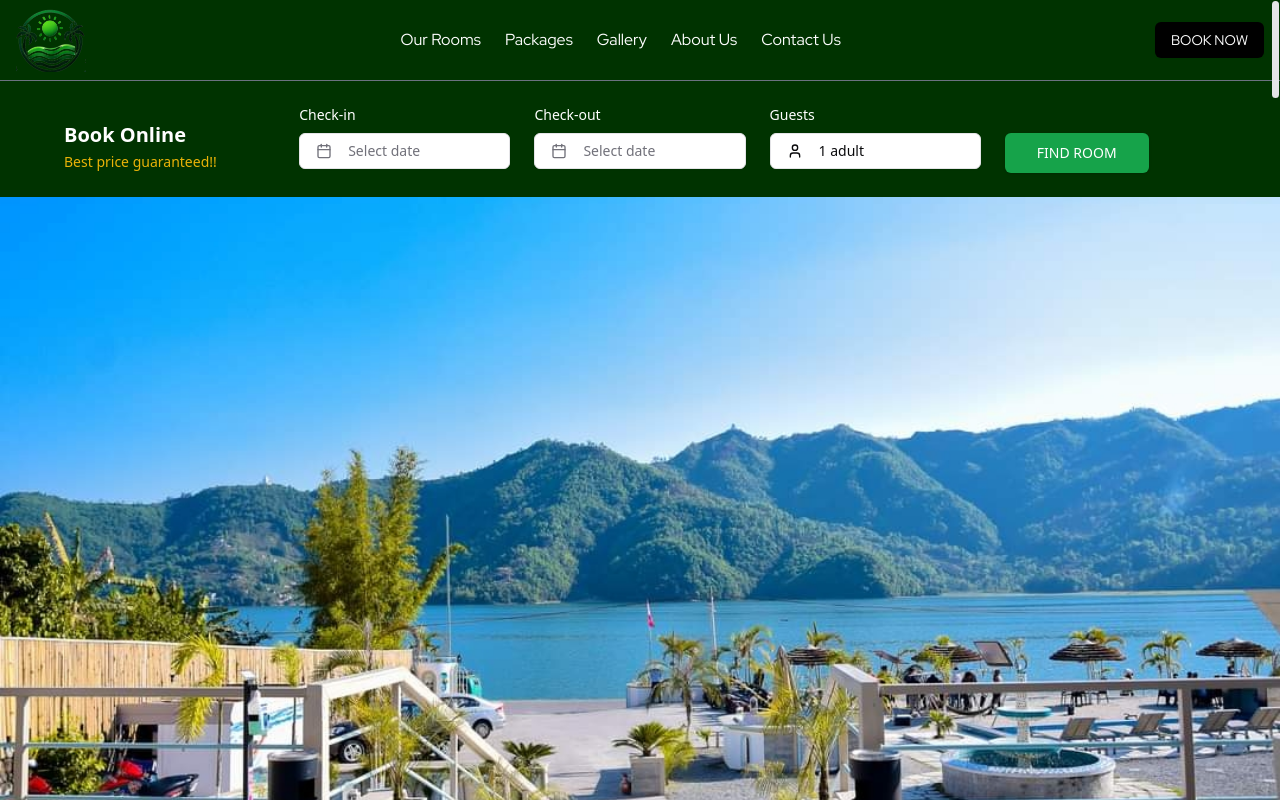
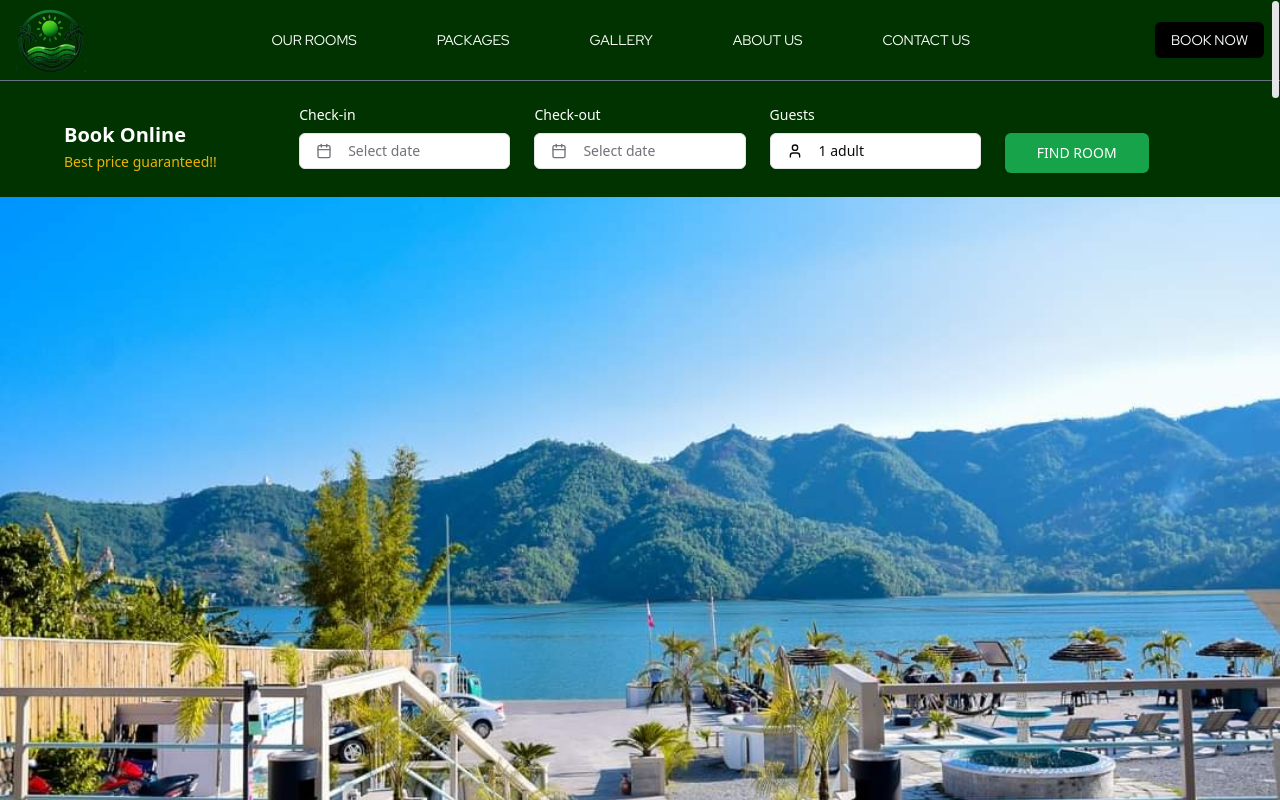
Before and after one commit to anzeebasnet/Beach_Bar_and_Lodge, a Next.js app: page / in a window 1280 px wide. Built offline with nearby package versions, Linux system fonts and the light colour scheme; a web font is replaced by a local one.

Commit message:
updated navbar

```diff
--- a/src/components/HomePage/Navbar/Main_Nav.tsx
+++ b/src/components/HomePage/Navbar/Main_Nav.tsx
@@ -52,12 +52,12 @@ export function MainNav() {
             </Link>
 
             {/* Desktop Navigation */}
-            <div className="hidden md:flex items-center space-x-6">
+            <div className="hidden md:flex items-center lg:space-x-20 md:space-x-9">
               {navLinks.map((link) => (
                 <Link
                   key={link.href}
                   href={link.href}
-                  className="relative text-white hover:text-gray-300 transition-colors group"
+                  className="relative text-white hover:text-gray-300 text-sm transition-colors group uppercase"
                 >
                   {link.label}
                   {/* Underline */}
```
